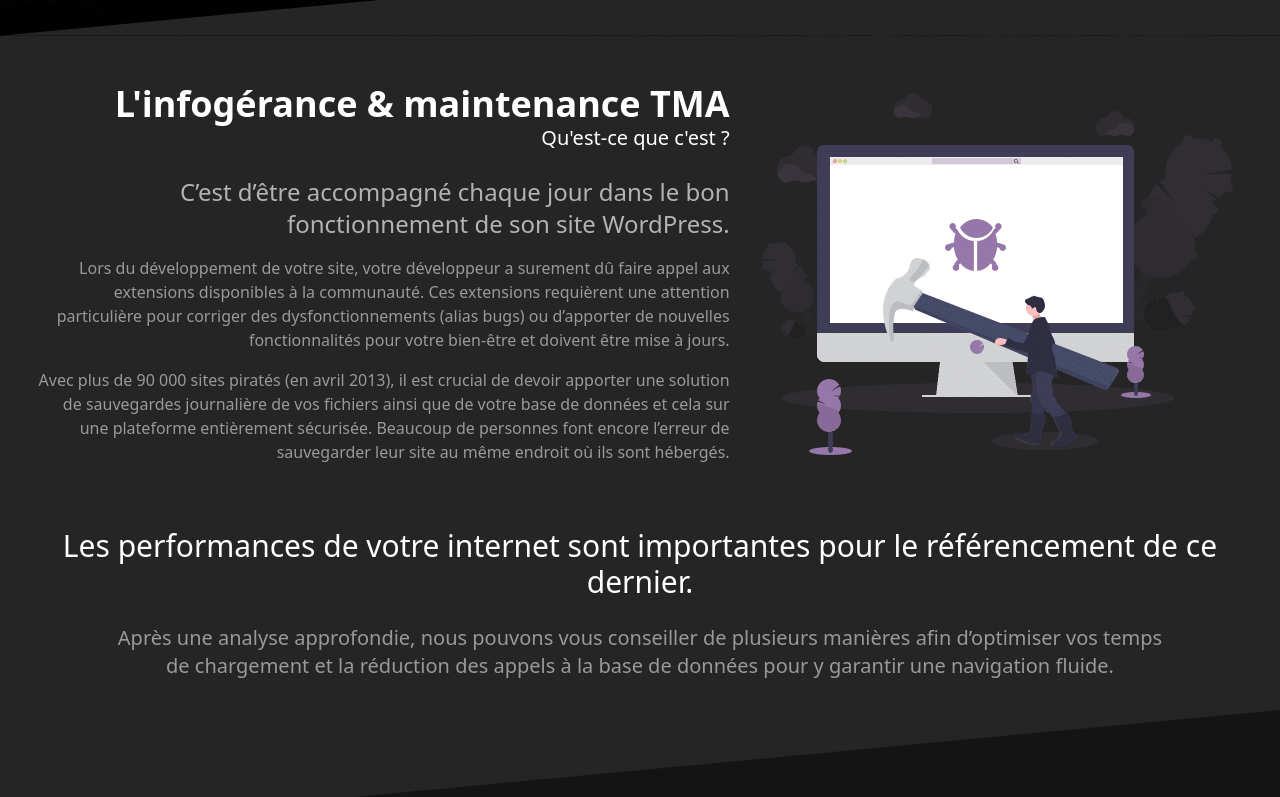
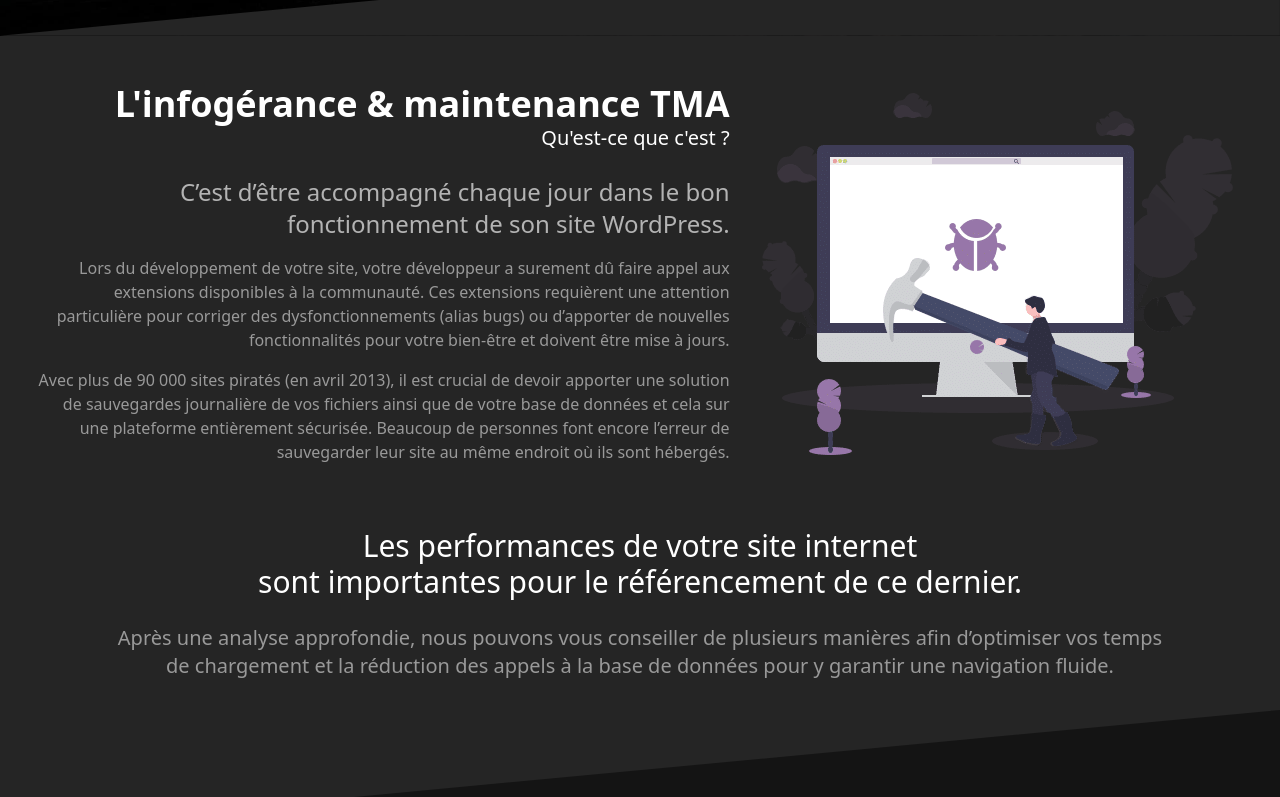
Before and after one commit to akiletour/inrage, a Next.js app: page /prestations/maintenance-site-internet in a window 1280 px wide. Shown: the part 365-1162 px from the top of the page. Built offline with nearby package versions, Linux system fonts and the light colour scheme.

Commit message:
fix(tma): oops performance title on TMA page

```diff
--- a/src/app/(pages)/prestations/maintenance-site-internet/page.tsx
+++ b/src/app/(pages)/prestations/maintenance-site-internet/page.tsx
@@ -58,7 +58,7 @@ export default function WebsiteTMA() {
         </TextImage>
 
         <div className="mt-8 text-3xl text-white text-center">
-          Les performances de votre internet sont importantes pour le
+          Les performances de votre site internet<br /> sont importantes pour le
           référencement de ce dernier.{' '}
         </div>
         <div className="md:px-10 text-center mt-3 text-xl">
```
